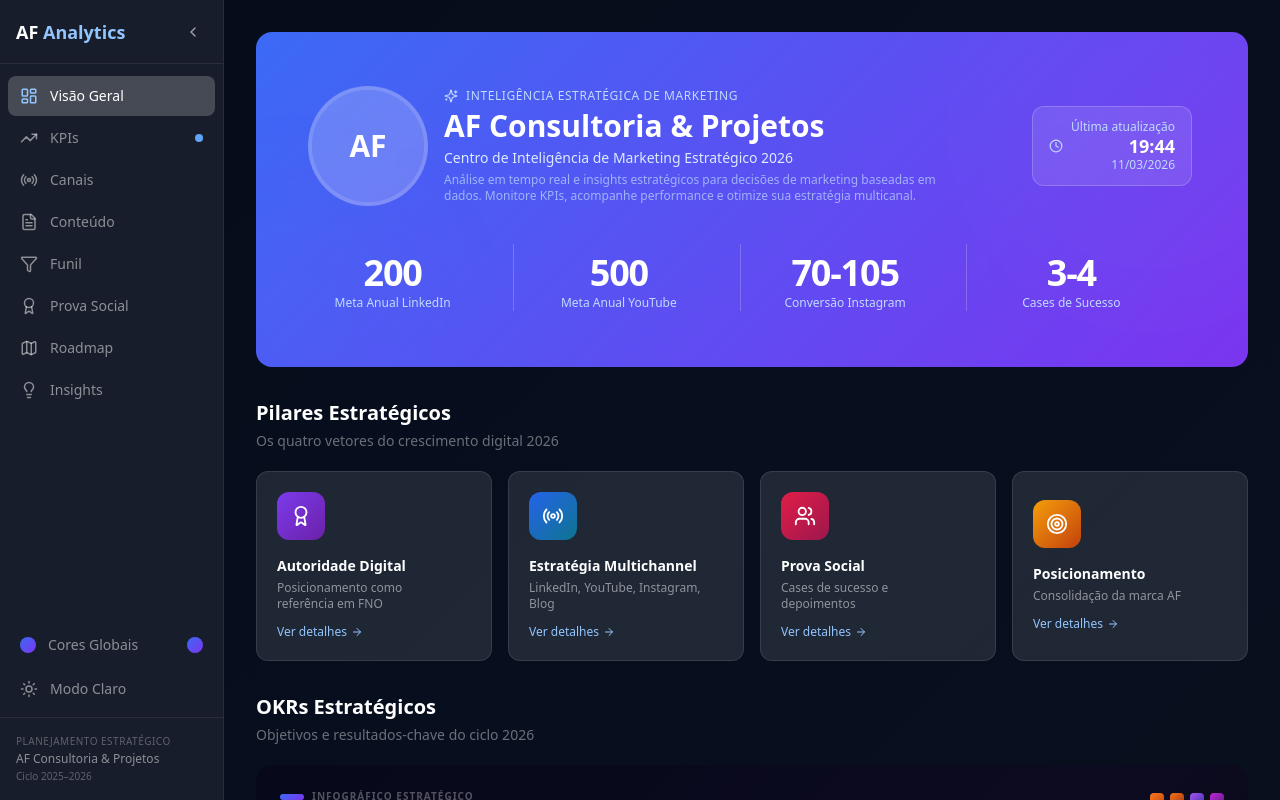
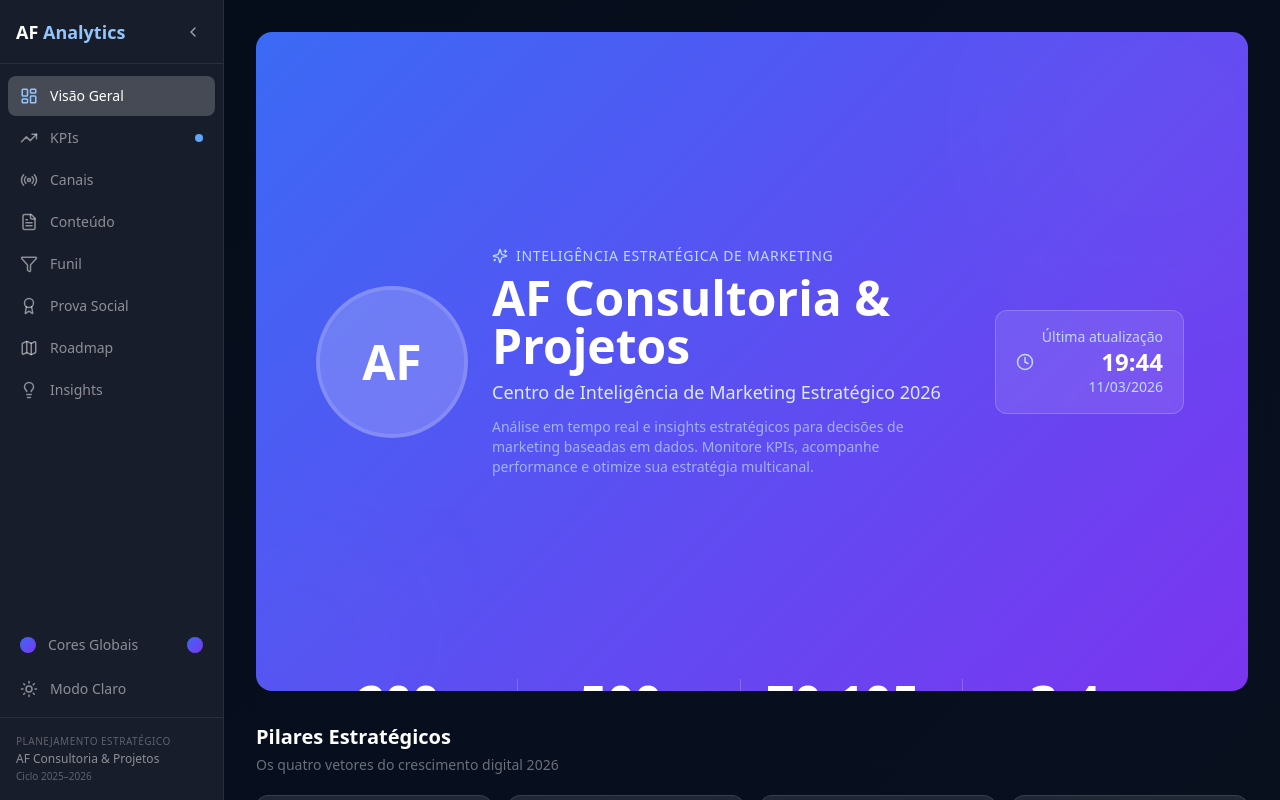
Before and after one commit to emanaproducoes-cmyk/dashboardestrat-gico, a React (Vite) app: page / in a window 1280 px wide. Built offline with nearby package versions, Linux system fonts and the light colour scheme.

Commit message:
Update EditableHeroHeader.tsx

```diff
--- a/src/components/dashboard/EditableHeroHeader.tsx
+++ b/src/components/dashboard/EditableHeroHeader.tsx
@@ -58,7 +58,6 @@ interface StatItem {
 
 export default function EditableHeroHeader({ accentGradient }: { accentGradient?: GradientOption }) {
   const gradientCss = accentGradient?.css || 'linear-gradient(135deg, #3B6AF5, #7B35EF)'
-  // BUG FIX: properly typed state for photo (string URL or null)
   const [photo, setPhoto] = useState<string | null>(null)
   const [companyName, setCompanyName] = useState("AF Consultoria & Projetos")
   const [tagline, setTagline] = useState("Inteligência Estratégica de Marketing")
@@ -87,7 +86,6 @@ export default function EditableHeroHeader({ accentGradient }: { accentGradient?
     const file = e.target.files?.[0]
     if (!file) return
     const reader = new FileReader()
-    // BUG FIX: properly check ev.target and cast result to string
     reader.onload = (ev) => {
       if (ev.target?.result && typeof ev.target.result === 'string') {
         setPhoto(ev.target.result)
@@ -96,105 +94,80 @@ export default function EditableHeroHeader({ accentGradient }: { accentGradient?
     reader.readAsDataURL(file)
   }
 
-  // BUG FIX: explicit types on updateStat params
   const updateStat = (i: number, field: keyof StatItem, val: string) => {
     setStats(prev => prev.map((s, idx) => idx === i ? { ...s, [field]: val } : s))
   }
 
   return (
-    <div className="relative overflow-hidden rounded-2xl p-10 md:p-14 text-white" style={{ background: gradientCss }}>
+    <div
+      className="relative overflow-hidden rounded-2xl text-white"
+      style={{
+        background: gradientCss,
+        width: "1565px",
+        height: "659px",
+        maxWidth: "100%",
+        padding: "52px 64px",
+        boxSizing: "border-box",
+      }}
+    >
       <div className="absolute inset-0 opacity-10 pointer-events-none">
         <div className="absolute -top-24 -right-24 w-96 h-96 rounded-full bg-white/20 blur-3xl" />
         <div className="absolute -bottom-24 -left-24 w-72 h-72 rounded-full bg-violet-400/30 blur-3xl" />
       </div>
 
-      <div className="relative flex flex-col md:flex-row items-start md:items-center justify-between gap-6">
-        <div className="flex items-center gap-5">
-          {/* Photo upload */}
+      <div className="relative flex flex-row items-center justify-between gap-6 h-full">
+        <div className="flex items-center gap-7">
           <div
-            className="w-28 h-28 rounded-full bg-white/20 backdrop-blur-sm flex items-center justify-center ring-4 ring-white/30 cursor-pointer relative group overflow-hidden flex-shrink-0"
+            className="w-36 h-36 rounded-full bg-white/20 backdrop-blur-sm flex items-center justify-center ring-4 ring-white/30 cursor-pointer relative group overflow-hidden flex-shrink-0"
             onClick={() => fileRef.current?.click()}
           >
             {photo
               ? <img src={photo} alt="AF" className="w-full h-full object-cover rounded-full" />
-              : <span className="text-3xl font-black">AF</span>
+              : <span className="text-5xl font-black">AF</span>
             }
             <div className="absolute inset-0 bg-black/40 rounded-full opacity-0 group-hover:opacity-100 transition-opacity flex items-center justify-center">
-              <Camera size={18} className="text-white" />
+              <Camera size={22} className="text-white" />
             </div>
           </div>
-          {/* BUG FIX: input placed outside the clickable div to avoid event conflicts */}
-          <input
-            ref={fileRef}
-            type="file"
-            accept="image/*"
-            className="hidden"
-            onChange={handlePhoto}
-          />
+          <input ref={fileRef} type="file" accept="image/*" className="hidden" onChange={handlePhoto} />
 
           <div>
-            <div className="flex items-center gap-2 mb-1">
-              <Sparkles size={14} className="text-blue-200" />
-              <span className="text-xs font-medium text-blue-200 tracking-wider uppercase">
-                <EditableField
-                  value={tagline}
-                  onChange={setTagline}
-                  className="text-xs font-medium text-blue-200 uppercase tracking-wider"
-                />
+            <div className="flex items-center gap-2 mb-2">
+              <Sparkles size={16} className="text-blue-200" />
+              <span className="text-sm font-medium text-blue-200 tracking-wider uppercase">
+                <EditableField value={tagline} onChange={setTagline} className="text-sm font-medium text-blue-200 uppercase tracking-wider" />
               </span>
             </div>
-            <h1 className="text-2xl md:text-3xl font-bold">
-              <EditableField
-                value={companyName}
-                onChange={setCompanyName}
-                className="text-2xl md:text-3xl font-bold text-white"
-              />
+            <h1 className="leading-tight mb-2">
+              <EditableField value={companyName} onChange={setCompanyName} className="text-5xl font-bold text-white" />
             </h1>
-            <p className="text-sm text-blue-100 mt-1">
-              <EditableField
-                value={subtitle}
-                onChange={setSubtitle}
-                className="text-sm text-blue-100"
-              />
+            <p className="mb-2">
+              <EditableField value={subtitle} onChange={setSubtitle} className="text-lg text-blue-100" />
             </p>
-            <p className="text-xs text-blue-200/70 mt-1 max-w-lg hidden md:block">
-              <EditableField
-                value={description}
-                onChange={setDescription}
-                className="text-xs text-blue-200/70"
-                multiline
-              />
+            <p>
+              <EditableField value={description} onChange={setDescription} className="text-sm text-blue-200/70 max-w-2xl" multiline />
             </p>
           </div>
         </div>
 
-        <div className="flex items-center gap-2 bg-white/10 backdrop-blur-sm rounded-xl px-4 py-3 border border-white/20 flex-shrink-0">
-          <Clock size={14} className="text-blue-200" />
+        <div className="flex items-center gap-2 bg-white/10 backdrop-blur-sm rounded-xl px-5 py-4 border border-white/20 flex-shrink-0">
+          <Clock size={18} className="text-blue-200" />
           <div className="text-right">
-            <p className="text-xs text-blue-200">Última atualização</p>
-            <p className="text-lg font-bold leading-tight">{time}</p>
-            <p className="text-xs text-blue-200">{date}</p>
+            <p className="text-sm text-blue-200">Última atualização</p>
+            <p className="text-2xl font-bold leading-tight">{time}</p>
+            <p className="text-sm text-blue-200">{date}</p>
           </div>
         </div>
       </div>
 
-      {/* Stats bar */}
-      <div className="relative mt-10 flex flex-wrap gap-6 md:gap-0 md:divide-x divide-white/20">
+      <div className="relative mt-10 flex divide-x divide-white/20">
         {stats.map((s, i) => (
-          <div key={i} className="md:flex-1 md:text-center px-6 first:pl-0">
-            <div className="text-4xl md:text-5xl font-extrabold tracking-tight">
-              <EditableField
-                value={s.value}
-                onChange={v => updateStat(i, 'value', v)}
-                className="text-3xl md:text-4xl font-extrabold text-white"
-              />
+          <div key={i} className="flex-1 text-center px-6 first:pl-0">
+            <div className="leading-tight">
+              <EditableField value={s.value} onChange={v => updateStat(i, 'value', v)} className="text-5xl font-extrabold text-white" />
             </div>
-            <p className="text-xs text-blue-200 mt-0.5">
-              <EditableField
-                value={s.label}
-                onChange={v => updateStat(i, 'label', v)}
-                className="text-xs text-blue-200"
-              />
+            <p className="text-sm text-blue-200 mt-1">
+              <EditableField value={s.label} onChange={v => updateStat(i, 'label', v)} className="text-sm text-blue-200" />
             </p>
           </div>
         ))}
```
